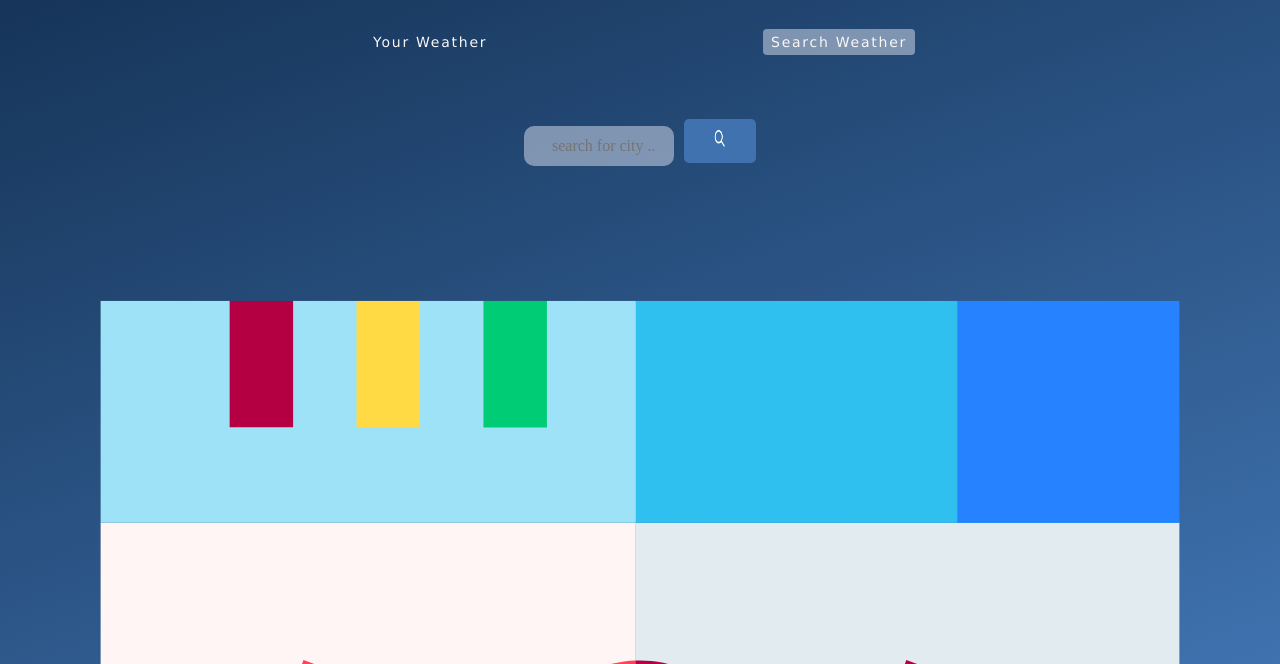
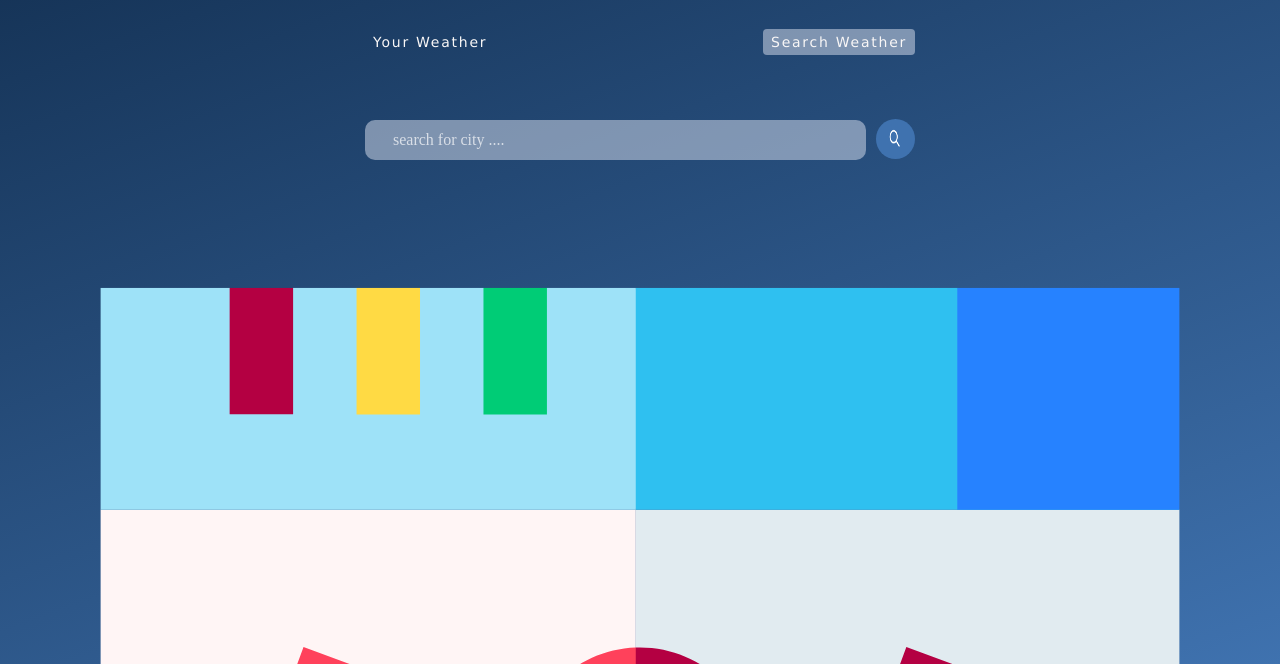
Before and after one commit to gazi-allie/weather-api, a plain HTML site: page weather app/index.html in a window 1280 px wide. Both pictures are taken after a click on the element "Search Weather". Shown: the part 136-800 px from the top of the page. Drawn offline with Linux system fonts and the light colour scheme.

Commit message:
css till search form

```diff
--- a/weather app/script.js
+++ b/weather app/script.js
@@ -138,6 +138,7 @@ async function fetchSearchWeatherInfo(city) {
     userInfo.classList.remove("active");
     notFound.classList.remove("active");
     grantAccessCont.classList.remove("active");
+
     try {
         const response = await fetch(
             `https://api.openweathermap.org/data/2.5/weather?q=${city}&appid=${API}&units=metric`
--- a/weather app/style.css
+++ b/weather app/style.css
@@ -38,7 +38,7 @@ h1 {
   margin: 0 auto;
   margin-top: 2rem;
   align-items: center;
-
+  flex-wrap: wrap;
 }
 
 .tab {
@@ -142,62 +142,57 @@ h1 {
 .name p {
   font-size: 2rem;
 }
-.user-info img{
-
+.user-info img {
   width: 90px;
-  height:90px;
-
+  height: 90px;
 }
 .name img {
   width: 35px;
   height: 30px;
   object-fit: contain;
-
 }
-.user-info p{
+.user-info p {
   font-size: 1.5rem;
   font-weight: 200;
 }
-.user-info p[data-temp]{
-font-size: 2.75rem;
-
+.user-info p[data-temp] {
+  font-size: 2.75rem;
 }
-.parameter-container{
+.parameter-container {
   display: flex;
   gap: 10px 20px;
   justify-content: center;
   align-items: center;
   margin-top: 2rem;
-
+  flex-wrap: wrap;
 }
-.parameter{
+.parameter {
   width: 30%;
   max-width: 200px;
   background-color: rgba(219, 226, 239, 0.5);
-  border-radius:5px;
+  border-radius: 5px;
   padding: 1rem;
   display: flex;
   flex-direction: column;
   justify-content: center;
   align-items: center;
 }
-.parameter img{
+.parameter img {
   width: 50px;
   height: 50px;
-
 }
-.parameter p:first-of-type{
+.parameter p:first-of-type {
   font-size: 1.15rem;
   font-weight: 600;
   text-transform: uppercase;
 }
-.parameter p:last-of-type{
+.parameter p:last-of-type {
   font-size: 1rem;
   font-weight: 200;
-
 }
 
-.form-container{
+.form-container {
+  display: none;
   width: 90%;
   max-width: 550px;
   margin: 0 auto;
@@ -207,15 +202,30 @@ font-size: 2.75rem;
   justify-content: center;
   gap: 0 10px;
 }
-.form-container.acvtive{
-  display:flex;
-
+.form-container.acvtive {
+  display: flex;
 }
-.form-container input{
+.form-container input {
   all: unset;
-  width: calc(100% - 80%);
+  width: calc(100% - 80px);
   height: 40px;
   padding: 0 20px;
   background-color: rgba(219, 226, 239, 0.5);
   border-radius: 10px;
 }
+.form-container input::placeholder {
+  color: rgba(255, 255, 255, 0.7);
+}
+.form-container input:focus {
+  outline: 3px solid rgba(225, 225, 255, 0.7);
+}
+.form-container .btn {
+  padding: unset;
+  width: 40px;
+  height: 40px;
+  display: flex;
+  align-items: center;
+  justify-content: center;
+  border-radius: 100%;
+  margin-bottom: 1px;
+}
```
